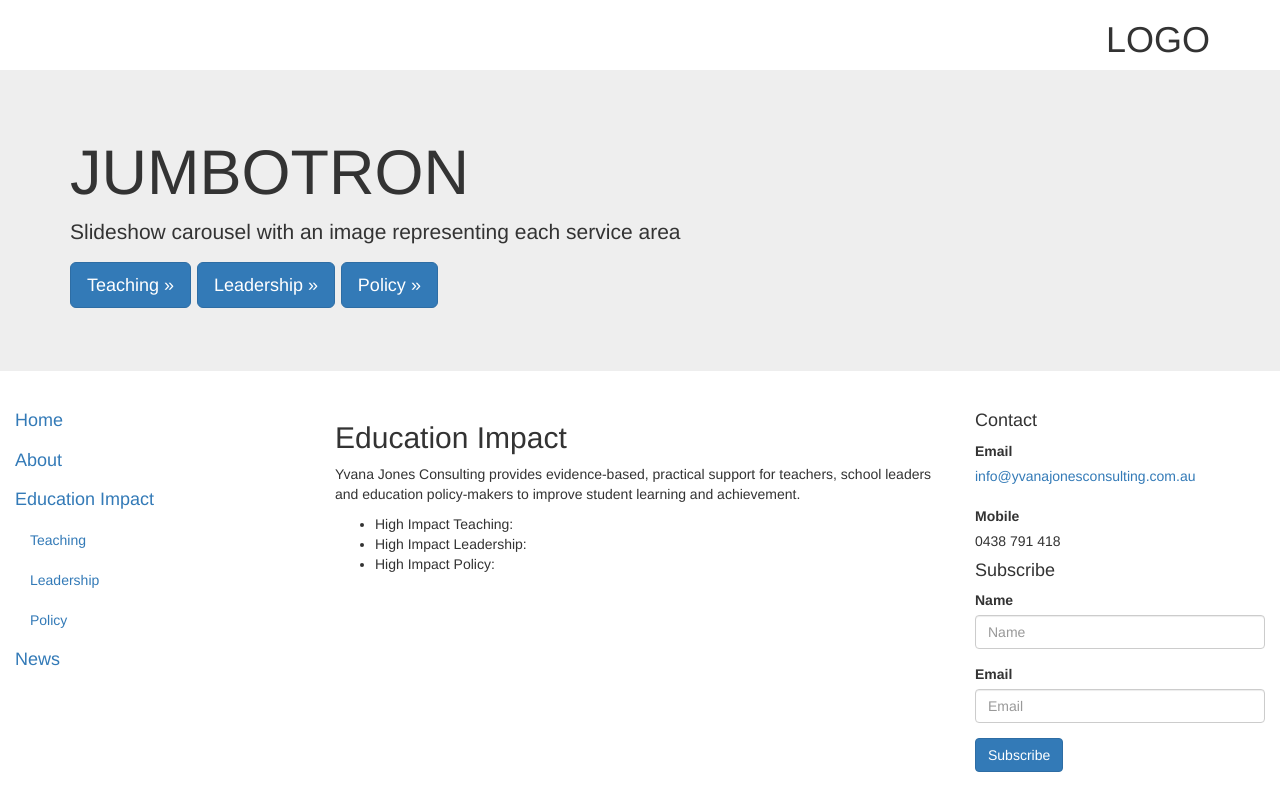
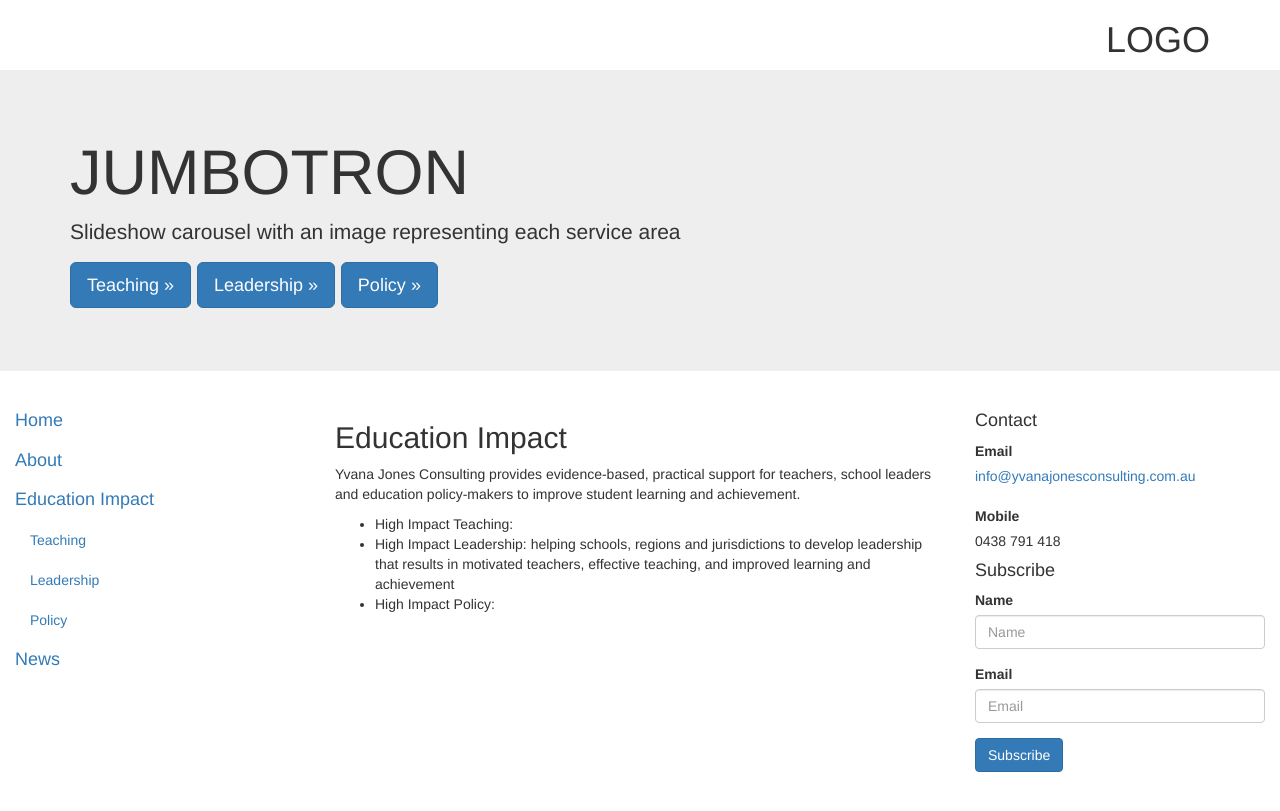
Before and after one commit to idm/idm.github.io, a Jekyll site: the page built from yjc/services.md, in a window 1280 px wide. Shown: the top 811 px of the page. Built offline with Jekyll 4.4.1, drawn with Linux system fonts in a browser that asks for light colours; nearby versions of some CDN libraries.

Commit message:
added leadership link on services

```diff
--- a/yjc/services.md
+++ b/yjc/services.md
@@ -5,5 +5,5 @@ title: Education Impact
 Yvana Jones Consulting provides evidence-based, practical support for teachers, school leaders and education policy-makers to improve student learning and achievement.
 
 *	High Impact Teaching:
-*	High Impact Leadership:
+*	High Impact Leadership: helping schools, regions and jurisdictions to develop leadership that results in motivated teachers, effective teaching, and improved learning and achievement
 *	High Impact Policy:
```
